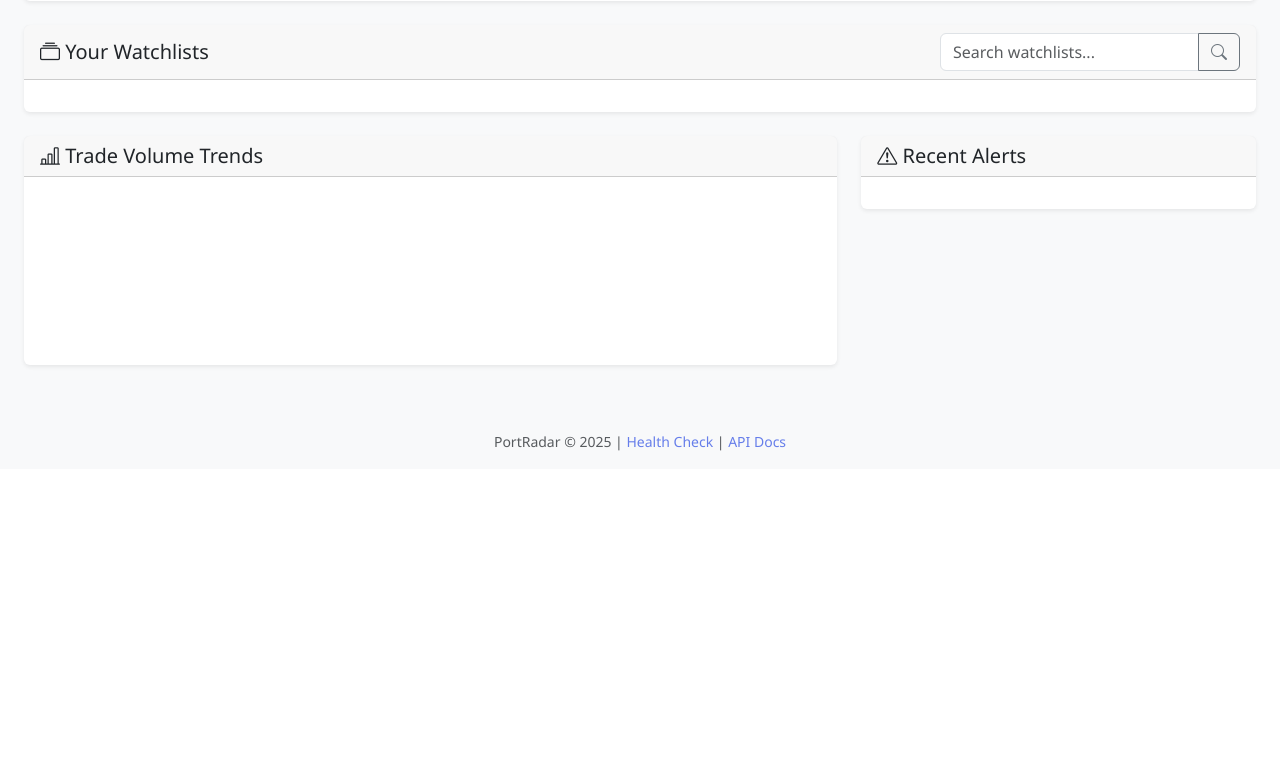
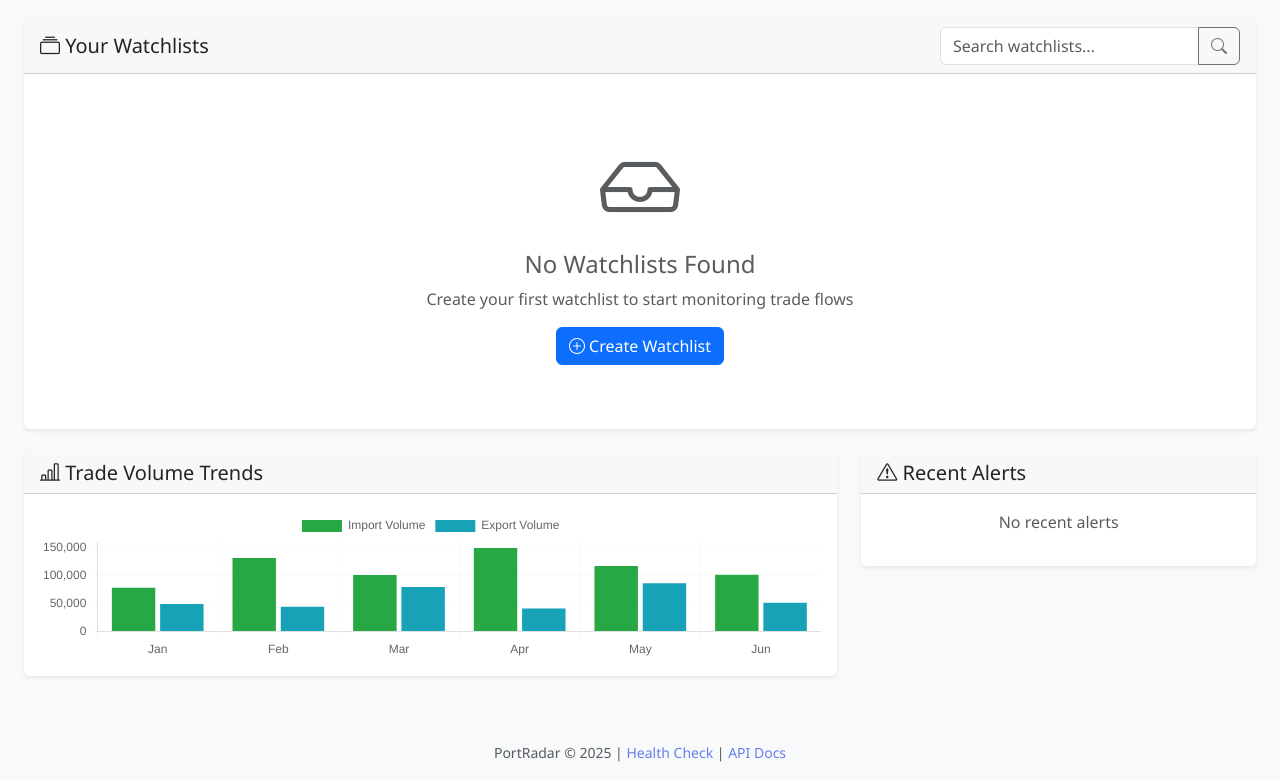
Before and after one commit to salmansheikhutk/portradar, a Flask app: page /watchlists-page in a window 1280 px wide. Shown: the part 596-1376 px from the top of the page. Before the commit the page ends 1047 px from the top, so only its background shows below. Run offline with Flask 3, Linux system fonts and the light colour scheme; data that the repository does not hold is empty; a map, chart or similar area stays blank; some libraries are stand-ins or nearby versions.

Commit message:
working watchlists

```diff
--- a/templates/watchlists.html
+++ b/templates/watchlists.html
@@ -8,10 +8,30 @@
     transition: all 0.3s ease;
     border: 1px solid #e9ecef;
     border-radius: 12px;
+    margin-bottom: 1.5rem; /* Add more space between cards */
 }
 .watchlist-card:hover {
     transform: translateY(-2px);
     box-shadow: 0 4px 15px rgba(0,0,0,0.1);
+}
+.watchlist-card .dropdown-menu {
+    z-index: 9999 !important;
+    border: 1px solid #dee2e6;
+    box-shadow: 0 4px 12px rgba(0,0,0,0.15);
+    position: absolute !important;
+    top: auto !important;
+    bottom: 100% !important;
+    right: 0 !important;
+    left: auto !important;
+    transform: translateY(-5px) !important;
+    min-width: 160px;
+}
+.watchlist-card .dropdown {
+    position: relative !important;
+}
+.watchlist-card .card-header {
+    position: relative;
+    z-index: 1;
 }
 .alert-rule-badge {
     font-size: 0.8em;
@@ -340,10 +360,13 @@
 </div>
 {% endblock %}
 
-{% block extra_js %}
+{% block extra_scripts %}
 <script src="https://cdn.jsdelivr.net/npm/chart.js"></script>
 <script>
+console.log('Watchlists page JavaScript starting...');
+
 document.addEventListener('DOMContentLoaded', function() {
+    console.log('DOM loaded, initializing watchlists page...');
     let currentUser = 'demo_user';
     let watchlists = [];
     let performanceChart = null;
@@ -358,20 +381,25 @@ document.addEventListener('DOMContentLoaded', function() {
 
     async function loadWatchlists() {
         try {
+            console.log('Loading watchlists for user:', currentUser);
             showLoading();
             const response = await fetch(`/watchlists?user_id=${currentUser}`);
             const data = await response.json();
+            console.log('Watchlists API response:', data);
 
             if (data.success) {
                 watchlists = data.watchlists;
+                console.log('Found watchlists:', watchlists.length);
                 updateStats(watchlists);
                 renderWatchlists(watchlists);
                 updateCharts(watchlists);
                 loadRecentAlerts();
             } else {
+                console.error('API returned error:', data.message);
                 showError('Failed to load watchlists: ' + data.message);
             }
         } catch (error) {
+            console.error('Error loading watchlists:', error);
             showError('Error loading watchlists: ' + error.message);
         } finally {
             hideLoading();
@@ -386,11 +414,11 @@ document.addEventListener('DOMContentLoaded', function() {
         const uniquePorts = new Set();
 
         watchlists.forEach(w => {
-            if (w.hs6_codes) {
-                w.hs6_codes.forEach(code => uniqueHs6.add(code));
+            if (w.hs6) {
+                w.hs6.forEach(code => uniqueHs6.add(code));
             }
-            if (w.port_codes) {
-                w.port_codes.forEach(port => uniquePorts.add(port));
+            if (w.ports) {
+                w.ports.forEach(port => uniquePorts.add(port));
             }
         });
 
@@ -435,36 +463,30 @@ document.addEventListener('DOMContentLoaded', function() {
                 <div class="card watchlist-card h-100">
                     <div class="card-header d-flex justify-content-between align-items-start">
                         <h6 class="mb-0">${watchlist.name}</h6>
-                        <div class="dropdown">
-                            <button class="btn btn-sm btn-link" data-bs-toggle="dropdown">
-                                <i class="bi bi-three-dots"></i>
+                        <div class="d-flex gap-1">
+                            <button class="btn btn-sm btn-outline-secondary" onclick="editWatchlist(${watchlist.id})" title="Edit">
+                                <i class="bi bi-pencil"></i>
                             </button>
-                            <ul class="dropdown-menu">
-                                <li><a class="dropdown-item" href="#" onclick="editWatchlist(${watchlist.id})">
-                                    <i class="bi bi-pencil"></i> Edit
-                                </a></li>
-                                <li><a class="dropdown-item" href="#" onclick="generateWatchlistAlerts(${watchlist.id})">
-                                    <i class="bi bi-bell"></i> Generate Alerts
-                                </a></li>
-                                <li><hr class="dropdown-divider"></li>
-                                <li><a class="dropdown-item text-danger" href="#" onclick="deleteWatchlist(${watchlist.id})">
-                                    <i class="bi bi-trash"></i> Delete
-                                </a></li>
-                            </ul>
+                            <button class="btn btn-sm btn-outline-primary" onclick="generateWatchlistAlerts(${watchlist.id})" title="Generate Alerts">
+                                <i class="bi bi-bell"></i>
+                            </button>
+                            <button class="btn btn-sm btn-outline-danger" onclick="deleteWatchlist(${watchlist.id})" title="Delete">
+                                <i class="bi bi-trash"></i>
+                            </button>
                         </div>
                     </div>
                     <div class="card-body">
                         <div class="mb-2">
                             <small class="text-muted">HS6 Codes:</small><br>
-                            <code class="small">${(watchlist.hs6_codes || []).join(', ') || 'None'}</code>
+                            <code class="small">${(watchlist.hs6 || []).join(', ') || 'None'}</code>
                         </div>
                         <div class="mb-2">
                             <small class="text-muted">Ports:</small><br>
-                            <code class="small">${(watchlist.port_codes || []).join(', ') || 'All ports'}</code>
+                            <code class="small">${(watchlist.ports || []).join(', ') || 'All ports'}</code>
                         </div>
                         <div class="mb-3">
                             <small class="text-muted">Alert Rules:</small><br>
-                            ${renderAlertRules(watchlist.alert_rules)}
+                            ${renderAlertRules(watchlist.rules)}
                         </div>
                         <div class="d-flex justify-content-between align-items-center">
                             <small class="text-muted">
@@ -897,6 +919,59 @@ document.addEventListener('DOMContentLoaded', function() {
     function showError(message) {
         alert('Error: ' + message);
     }
+
+    // Missing function implementations
+    window.deleteWatchlist = async function(watchlistId) {
+        console.log('Attempting to delete watchlist ID:', watchlistId);
+
+        try {
+            console.log('Sending DELETE request to:', `/watchlists/${watchlistId}`);
+            const response = await fetch(`/watchlists/${watchlistId}`, {
+                method: 'DELETE'
+            });
+
+            console.log('Delete response status:', response.status);
+
+            if (response.ok) {
+                const result = await response.json();
+                console.log('Delete response data:', result);
+                showSuccess('Watchlist deleted successfully');
+                console.log('Refreshing watchlists...');
+                await loadWatchlists(); // Refresh the list
+            } else {
+                const errorData = await response.text();
+                console.error('Delete failed with status:', response.status, 'Error:', errorData);
+                showError('Failed to delete watchlist: ' + response.status);
+            }
+        } catch (error) {
+            console.error('Exception during delete:', error);
+            showError('Error deleting watchlist: ' + error.message);
+        }
+    };
+
+    window.editWatchlist = function(watchlistId) {
+        alert('Edit watchlist functionality not implemented yet');
+    };
+
+    window.generateWatchlistAlerts = function(watchlistId) {
+        alert('Generate alerts functionality not implemented yet');
+    };
+
+    window.addCommodityToWatchlist = function(hs6Code, description) {
+        alert('Add commodity functionality not implemented yet');
+    };
+
+    window.addPortToWatchlist = function(portCode, portName) {
+        alert('Add port functionality not implemented yet');
+    };
+
+    window.removeCommodity = function(hs6Code) {
+        alert('Remove commodity functionality not implemented yet');
+    };
+
+    window.removePort = function(portCode) {
+        alert('Remove port functionality not implemented yet');
+    };
 });
 </script>
 {% endblock %}
```
Also changed, not shown: README.md.
